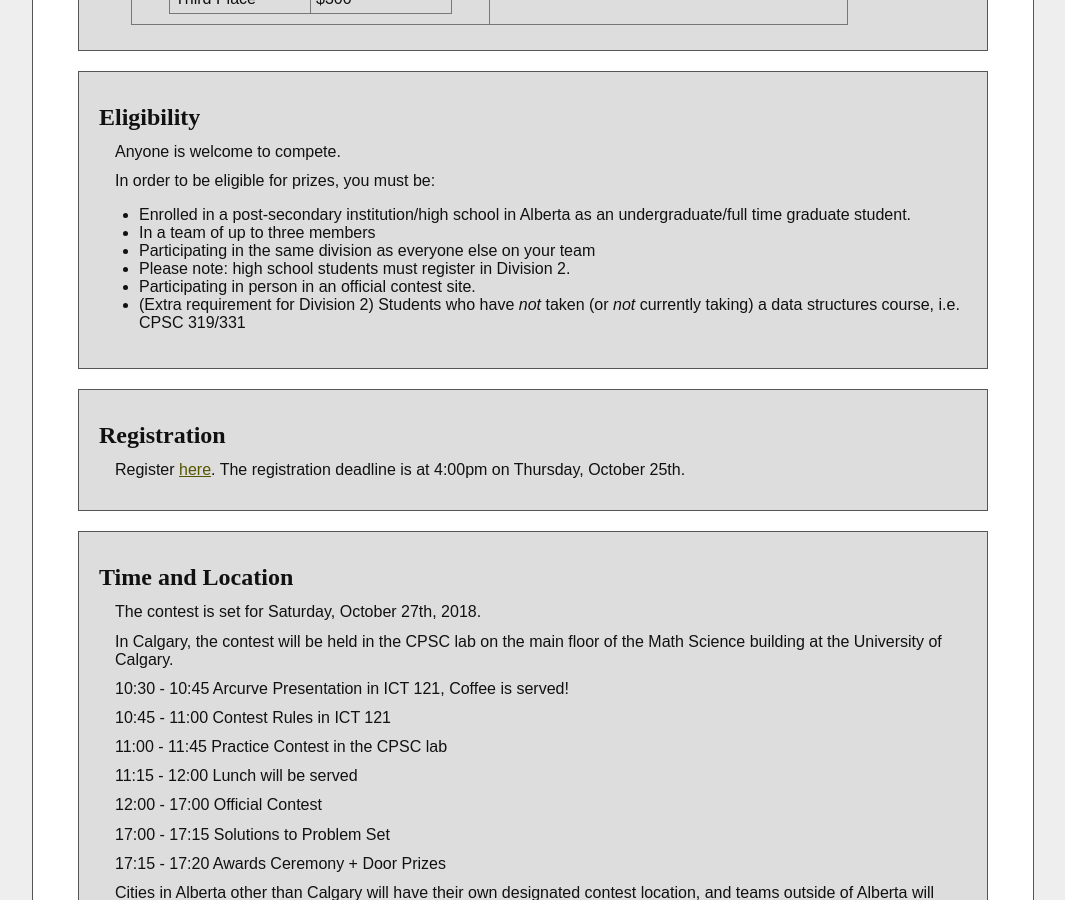
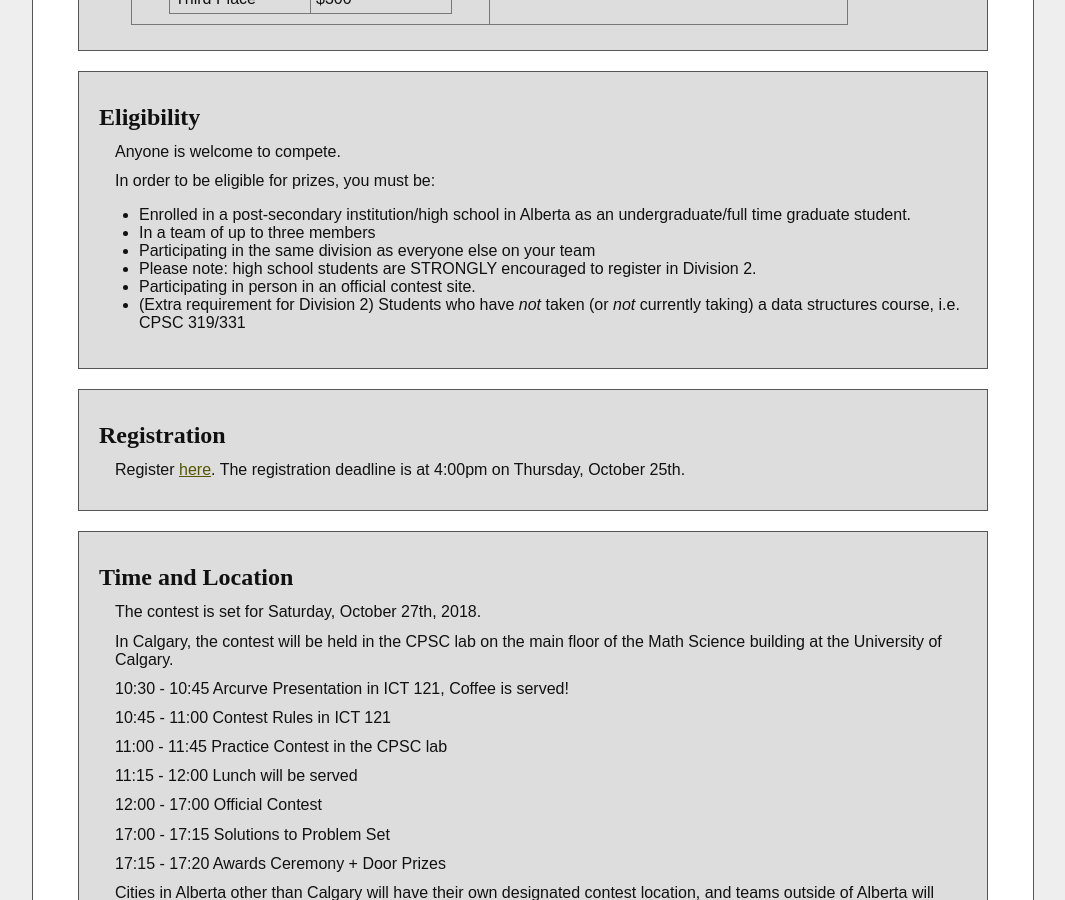
Before and after one commit to ProblemSolvingClub/psc-website, a Jekyll site: the page contests/acpc/2018/index.html, which Jekyll copies as it is, in a window 1280 px wide and 900 px high, scrolled down 660 px. Shown: the whole window, without its empty margins (107-1172 px from the left). Built offline with Jekyll 4.4.1, drawn with Linux system fonts in a browser that asks for light colours; some web fonts are replaced.

Commit message:
Update index.html

```diff
--- a/contests/acpc/2018/index.html
+++ b/contests/acpc/2018/index.html
@@ -83,7 +83,7 @@
                 <li> Enrolled in a post-secondary institution/high school in Alberta as an undergraduate/full time graduate student. </li>
                 <li> In a team of up to three members </li>
                 <li> Participating in the same division as everyone else on your team </li>
-		<li> Please note: high school students must register in Division 2. </li>
+		<li> Please note: high school students are STRONGLY encouraged to register in Division 2. </li>
 		<li> Participating in person in an official contest site. </li>
 
                 <li> (Extra requirement for Division 2) Students who have <em>not</em> taken (or <em>not</em> currently taking) a data structures course, i.e. CPSC 319/331 </li>
```
